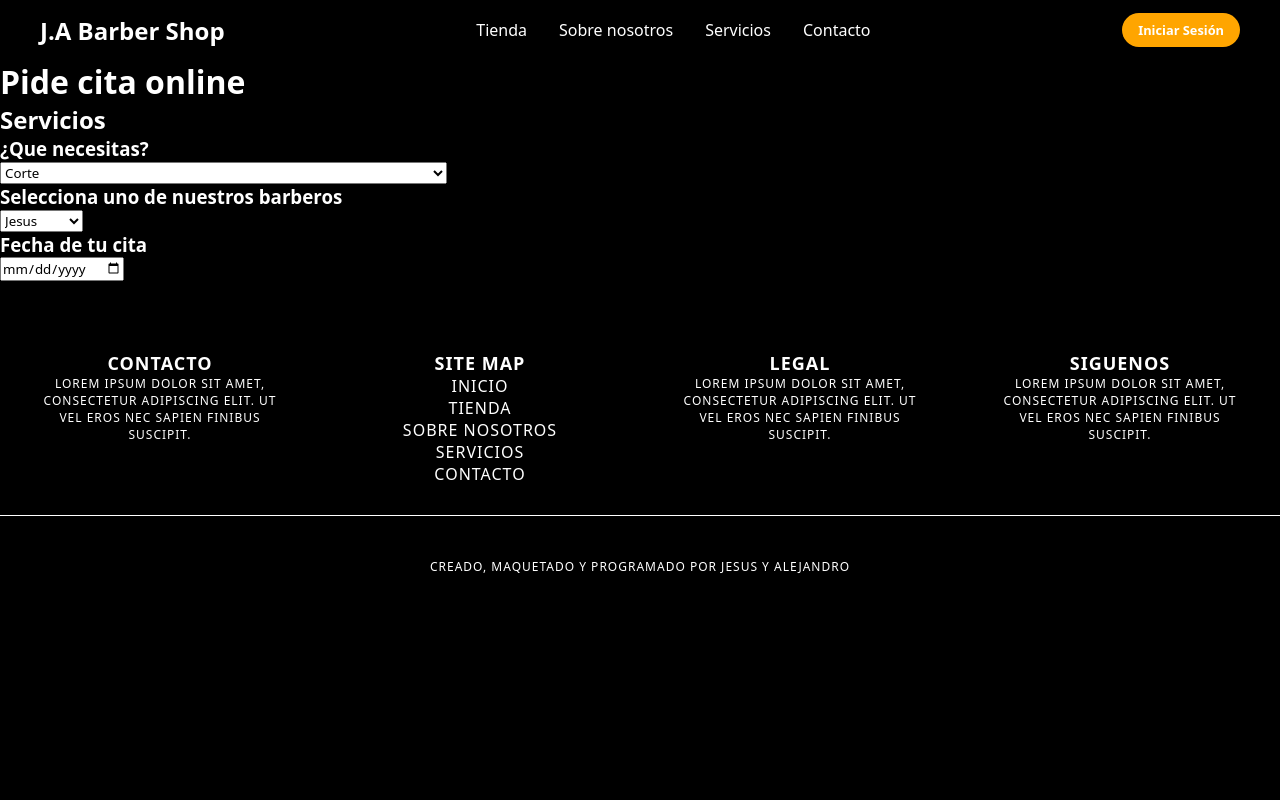
After one commit to JesusUcam/TFC, a PHP site: page /pedirCita.php in a window 1280 px wide. The commit adds this page. Run offline with PHP 8.4, Linux system fonts and the light colour scheme.

Commit message:
Cambios generales

```diff
--- a/CSS/contact.css
+++ b/CSS/contact.css
@@ -17,6 +17,7 @@
 
  body {
     color: #C0C0C0;
+    height: 100vh;
     font-family: Arial, san-serif;
     background: linear-gradient(to top right, #222222 20%, #adadad 80%);
     background-image: url(../media/Background3.jpg);
--- a/CSS/footer.css
+++ b/CSS/footer.css
@@ -6,8 +6,8 @@ footer{
     color: white;
     text-align: center;
     margin-top: 5vh;
-    position: relative ;
-    bottom: 0;
+    position:relative;
+    bottom: 0%;
     width: 100%;
     font-size: 12px;
     font-family: 'Roboto', sans-serif;
--- /dev/null
+++ b/CSS/pideCita.css
@@ -0,0 +1,11 @@
+h1{
+
+    color:white;
+}
+h2 {
+    color: white;
+}
+
+h3 {
+    color: white;
+}
--- a/controlador/inicio_controlador.php
+++ b/controlador/inicio_controlador.php
@@ -5,9 +5,9 @@ function home(){
 
     //require_once("modelo/inicio_modelo.php"); //Inicio modelo no existe/no es necesario
 
+    require_once("vista/inicio_vista.php");
 
 
-    require_once("vista/inicio_vista.php");
 }
 
 function desconectar()
--- a/index.php
+++ b/index.php
@@ -22,7 +22,7 @@
     ?>
 
 <footer>
-    <?php include 'footer.php';?>
+    <?php include 'vista/footer.php';?>
 </footer>
 
 
--- /dev/null
+++ b/pedirCita.php
@@ -0,0 +1,53 @@
+<!DOCTYPE html>
+<html lang="en">
+
+<head>
+    <meta charset="UTF-8">
+    <meta name="viewport" content="width=device-width, initial-scale=1.0">
+    <!-- Font Awesome sin descargar -->
+    <title>J.A Barber Shop</title>
+
+    <link rel="stylesheet" href="https://cdnjs.cloudflare.com/ajax/libs/font-awesome/6.5.2/css/all.min.css"
+        integrity="sha512-SnH5WK+bZxgPHs44uWIX+LLJAJ9/2PkPKZ5QiAj6Ta86w+fsb2TkcmfRyVX3pBnMFcV7oQPJkl9QevSCWr3W6A=="
+        crossorigin="anonymous" referrerpolicy="no-referrer" />
+    <link rel="stylesheet" href="CSS/styles.css">
+    <link rel="stylesheet" href="CSS/pideCita.css">
+    <script src="JS/dropdown_menu.js" defer></script>
+</head>
+
+<body>
+    <?php
+    require_once ("vista/header.php");
+    ?>
+    <main>
+        <h1>Pide cita online</h1>
+        <h2>Servicios</h2>
+
+        <h3>¿Que necesitas?</h3>
+        <select name="servicios" id="">
+            <option value="corte">Corte</option>
+            <option value="corteyBarba">Corte y barba</option>
+            <option value="barba">Barba</option>
+            <option value="tinte">Tinte de pelo</option>
+            <option value="tinteyCorte">Tinte y corte</option>
+            <option value="premium">Especial premium (lavado + tratamiento + corte + barba + estilizado)</option>
+
+        </select>
+
+        <h3>Selecciona uno de nuestros barberos</h3>
+            <select name="" id="">
+                <option value="jesus">Jesus</option>
+                <option value="alex">Alejandro</option>
+                <option value="vecario">Vecario</option>
+
+            </select>
+
+        <h3>Fecha de tu cita</h3>
+        <input type="date" name="fecha" id="fecha">
+
+
+    </main>
+
+    <footer>
+        <?php include 'vista/footer.php'; ?>
+    </footer>
--- a/footer.php
+++ b/vista/footer.php
@@ -9,7 +9,15 @@
     </div>
     <div class="column">
         <h2>Site map</h2>
-        <p>Lorem ipsum dolor sit amet, consectetur adipiscing elit. Ut vel eros nec sapien finibus suscipit.</p>
+        <a href="index.php">Inicio</a>
+        <br>
+        <a href="tienda.html">Tienda</a>
+        <br>
+        <a href="nosotros.html">Sobre nosotros</a>
+        <br>
+        <a href="servicios.html">Servicios</a>
+        <br>
+        <a href="contacto.html">Contacto</a>
     </div>
     <div class="column">
         <h2>Legal</h2>
--- a/vista/header.php
+++ b/vista/header.php
@@ -1,11 +1,11 @@
 <header>
     <div class="navbar">
-        <div class="logo"><a href="index.html">J.A Barber Shop</a></div>
+        <div class="logo"><a href="index.php">J.A Barber Shop</a></div>
         <ul class="links">
-            <li><a href="tienda.html">Tienda</a></li>
-            <li><a href="nosostros.html">Sobre nosotros</a></li>
-            <li><a href="servicios.html">Servicios</a></li>
-            <li><a href="contacto.html">Contacto</a></li>
+            <li><a href="tienda.php">Tienda</a></li>
+            <li><a href="nosostros.php">Sobre nosotros</a></li>
+            <li><a href="servicios.php">Servicios</a></li>
+            <li><a href="contacto.php">Contacto</a></li>
         </ul>
         <a href="#" class="action_btn">Iniciar Sesión</a>
         <div class="toggle_btn">
@@ -14,10 +14,10 @@
     </div>
 
     <div class="dropdown_menu">
-        <li><a href="tienda.html">Tienda</a></li>
-        <li><a href="nosostros.html">Sobre nosotros</a></li>
-        <li><a href="servicios.html">Servicios</a></li>
-        <li><a href="contacto.html">Contacto</a></li>
+        <li><a href="tienda.php">Tienda</a></li>
+        <li><a href="nosostros.php">Sobre nosotros</a></li>
+        <li><a href="servicios.php">Servicios</a></li>
+        <li><a href="contacto.php">Contacto</a></li>
         <li><a href="#" class="action_btn">Iniciar Sesión</a></li>
     </div>
 
```
Also changed, not shown: contacto.php (renamed from contacto.html, +8 -8 lines), nosostros.php (renamed from tienda.html, +11 -10 lines), servicios.php (renamed from nosostros.html, +13 -8 lines), tienda.php (renamed from servicios.html, +14 -8 lines), controlador/servicios_controlador.php (added).
